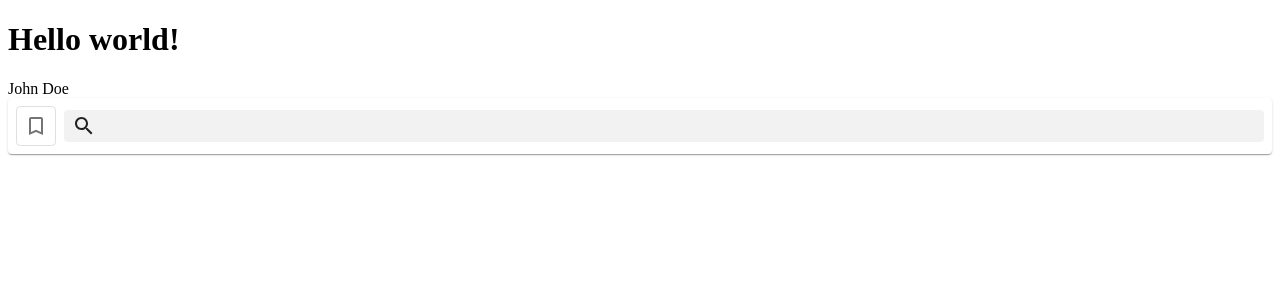
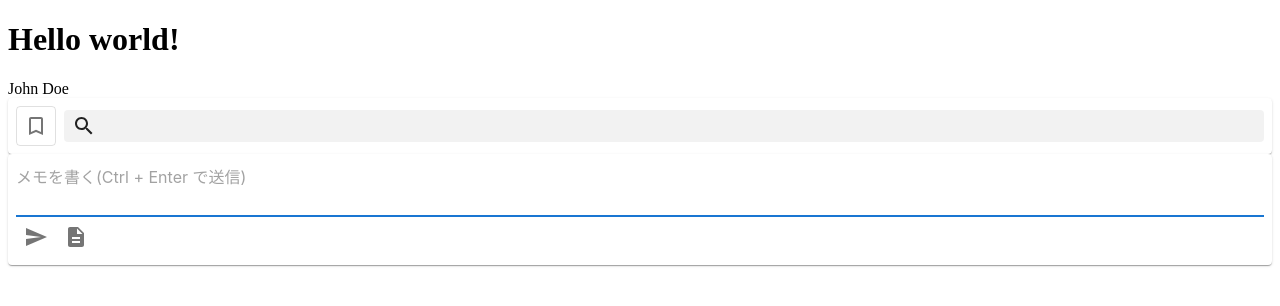
Before and after one commit to sasa9477/my-memo-app, a Next.js app: page / in a window 1280 px wide. Shown: the top 306 px of the page. Built offline with nearby package versions, Linux system fonts and the light colour scheme.

Commit message:
入力コンポーネントを追加

```diff
--- /dev/null
+++ b/src/components/InputArea.tsx
@@ -0,0 +1,40 @@
+import { Box, IconButton, Input, Paper, styled } from "@mui/material"
+import { DescriptionIcon } from "./icons/DescriptionIcon"
+import { SendIcon } from "./icons/SendIcon"
+
+type InputAreaProps = {
+}
+
+const InputArea: React.FC<InputAreaProps> = (): JSX.Element => {
+  const InputAreaBase = styled(Paper)(({ theme }) => ({
+    padding: theme.spacing(1),
+    marginBottom: theme.spacing(1)
+  }))
+
+  const FunctionBox = styled(Box)({
+    display: 'flex'
+  })
+
+ return (
+   <InputAreaBase elevation={1}>
+    <Input
+      fullWidth
+      multiline
+      minRows={2}
+      maxRows={8}
+      inputProps={{ spellCheck: false }}
+      placeholder='メモを書く(Ctrl + Enter で送信)'
+      autoFocus={true}/>
+    <FunctionBox>
+    <IconButton>
+      <SendIcon/>
+    </IconButton>
+    <IconButton>
+      <DescriptionIcon/>
+    </IconButton>
+    </FunctionBox>
+   </InputAreaBase>
+ )
+}
+
+export default InputArea
--- /dev/null
+++ b/src/components/icons/DescriptionIcon.tsx
@@ -0,0 +1 @@
+export { default as DescriptionIcon } from '@mui/icons-material/Description'
--- /dev/null
+++ b/src/components/icons/SendIcon.tsx
@@ -0,0 +1 @@
+export { default as SendIcon } from '@mui/icons-material/Send'
--- a/src/pages/index.tsx
+++ b/src/pages/index.tsx
@@ -1,6 +1,7 @@
 import axios from 'axios'
 import type { NextPage } from 'next'
 import { useEffect, useState } from 'react'
+import InputArea from '../components/InputArea'
 import SearchBar from '../components/SearchBar'
 import { HelloData } from './api/hello'
 
@@ -21,6 +22,7 @@ const Home: NextPage = () => {
       <h1>Hello world!</h1>
       <div>{johnDoe}</div>
       <SearchBar></SearchBar>
+      <InputArea/>
     </>
   )
 }
```
